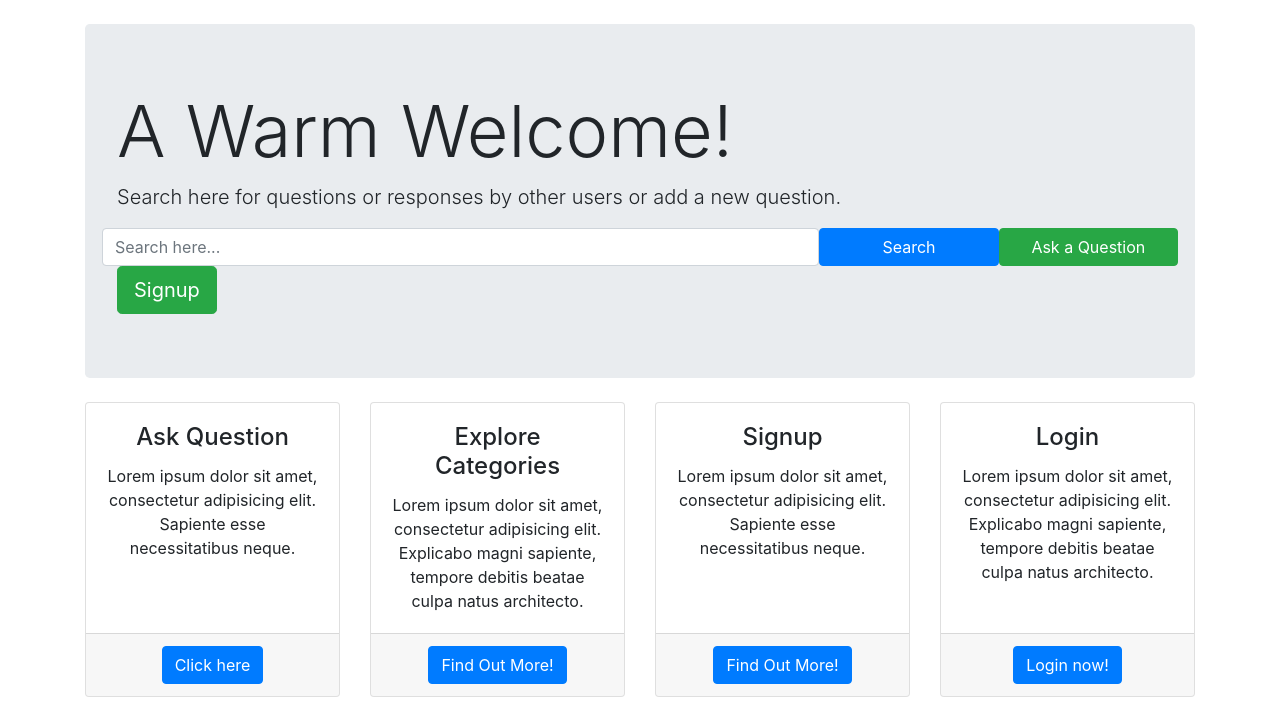
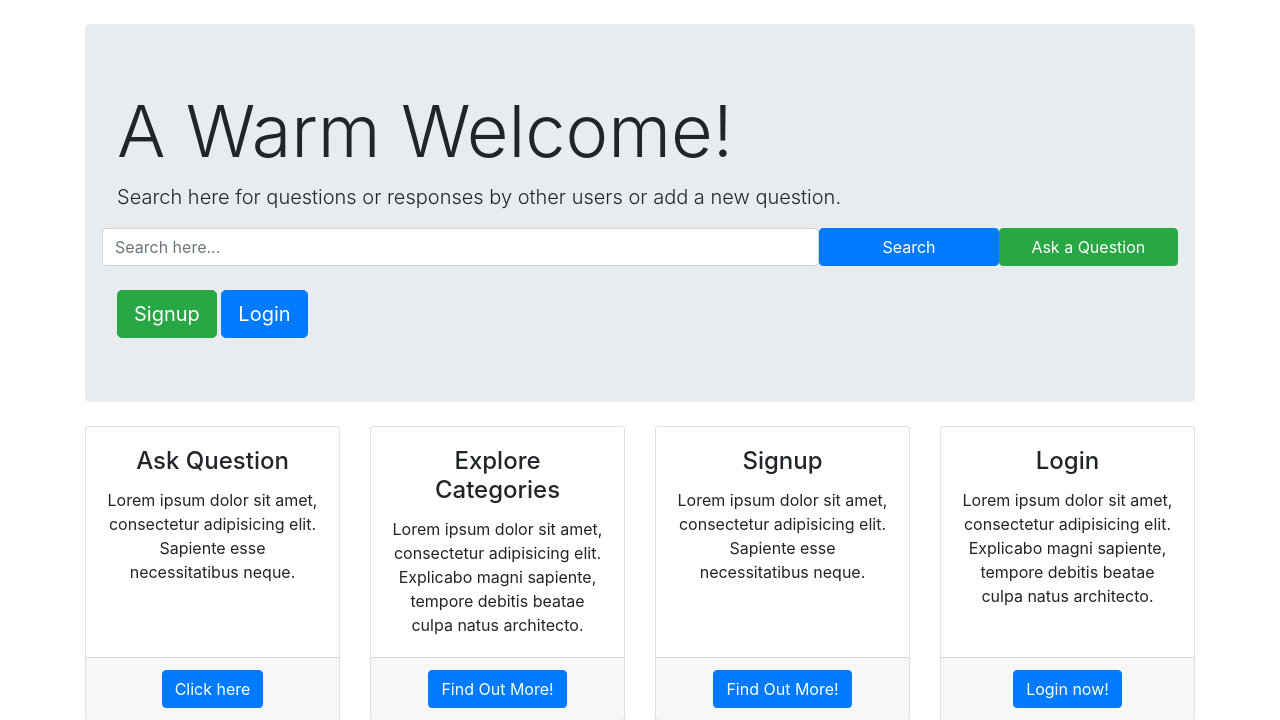
Before and after one commit to iamarav/DjangoQuoraClone, a Django app: page / in a window 1280 px wide. Shown: the part 56-776 px from the top of the page. Run offline with Django 3.2, Linux system fonts and the light colour scheme; some libraries are stand-ins or nearby versions.

Commit message:
Minor Changes

```diff
--- a/templates/core/home-page.html
+++ b/templates/core/home-page.html
@@ -40,7 +40,13 @@
             </div>
         </form>
       </div>
-      {% if not request.user.id %}<a href="{% url 'signup_page' %}" class="btn btn-success btn-lg">Signup</a>{% endif %}
+      {% if not request.user.id %}
+      <br>
+        <div class="q_actions">
+          <a href="{% url 'signup_page' %}" class="btn btn-success btn-lg">Signup</a>
+          <a href="{% url 'login_page' %}" class="btn btn-primary btn-lg">Login</a>
+        </div>
+      {% endif %}
     </header>
 
     <!-- Page Features -->
--- a/templates/core/template-user-profile.html
+++ b/templates/core/template-user-profile.html
@@ -42,7 +42,9 @@
 {% if questions_asked %}
     <p>Questions Asked:</p>
     {% for question in questions_asked %}
-        <h3>&#8227; <a href="{% url 'view_question' question.slug %}" class="text-dark" >{{ question.question }}</a></h3>
+        {% with question.upvote as upvotes %}
+        <h3>&#8227; <a href="{% url 'view_question' question.slug %}" class="text-dark" >{{ question.question }}</a> <small class="ques_upvotes btn btn-sm bg-dark text-light">{{ upvotes }} upvote{% if upvotes > 1 %}s{% endif %}</small></h3>
+        {% endwith %}
     {% endfor %}
 {% endif %}
 {% endblock %}
```
